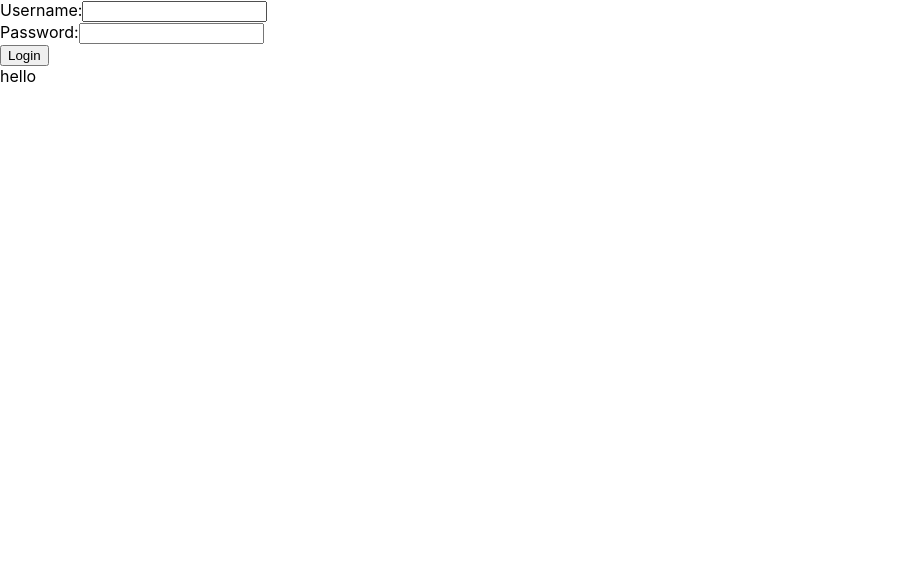
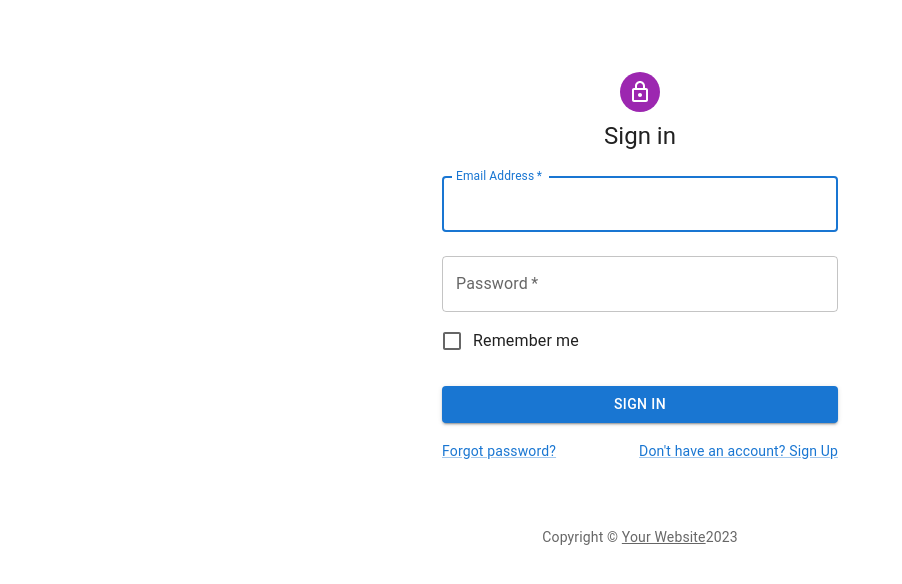
Before and after one commit to mahe1999mh/Project-Gallery, a React (Create React App) app in the folder my-app/: page / in a window 1280 px wide. Shown: the top 584 px of the page, without its empty margins (0-902 px from the left). Built offline with nearby package versions, Linux system fonts and the light colour scheme.

Commit message:
login updated

```diff
--- a/my-app/package.json
+++ b/my-app/package.json
@@ -3,6 +3,9 @@
   "version": "0.1.0",
   "private": true,
   "dependencies": {
+    "@emotion/react": "^11.11.1",
+    "@emotion/styled": "^11.11.0",
+    "@mui/material": "^5.14.18",
     "@reduxjs/toolkit": "^1.9.7",
     "@testing-library/jest-dom": "^5.17.0",
     "@testing-library/react": "^13.4.0",
@@ -10,6 +13,7 @@
     "react": "^18.2.0",
     "react-dom": "^18.2.0",
     "react-redux": "^8.1.3",
+    "react-router-dom": "^6.20.0",
     "react-scripts": "5.0.1",
     "web-vitals": "^2.1.4"
   },
--- a/my-app/src/App.js
+++ b/my-app/src/App.js
@@ -1,5 +1,5 @@
 import React from 'react';
-import LoginForm from './pages/auth/Login';
+import SignIn from './pages/auth/Login';
 
 const App = () => {
 
@@ -7,8 +7,7 @@ const App = () => {
 
   return (
     <div>
-      <LoginForm/>
-hello
+      <SignIn/>
   </div>
   );
 };
--- a/my-app/src/pages/auth/Login.jsx
+++ b/my-app/src/pages/auth/Login.jsx
@@ -1,18 +1,49 @@
-// LoginForm.js
+import React, { useState } from 'react';
+import Avatar from '@mui/material/Avatar';
+import Button from '@mui/material/Button';
+import CssBaseline from '@mui/material/CssBaseline';
+import TextField from '@mui/material/TextField';
+import FormControlLabel from '@mui/material/FormControlLabel';
+import Checkbox from '@mui/material/Checkbox';
+import Link from '@mui/material/Link';
+import Grid from '@mui/material/Grid';
+import Box from '@mui/material/Box';
+import LockOutlinedIcon from '@mui/icons-material/LockOutlined';
+import Typography from '@mui/material/Typography';
+import Container from '@mui/material/Container';
+import { createTheme, ThemeProvider } from '@mui/material/styles';
+import { useLoginMutation } from '../store/authApi';
+import CircularProgress from '@mui/material/CircularProgress';
 
-import React, { useState } from 'react';
-import { useLoginMutation } from '../store/authApi';
-import ExampleComponent from '../../ExampleComponent';
+function Copyright(props) {
+  return (
+    <Typography variant="body2" color="text.secondary" align="center" {...props}>
+      {'Copyright © '}
+      <Link color="inherit" href="https://mui.com/">
+        Your Website
+      </Link>
+      {new Date().getFullYear()}
+    </Typography>
+  );
+}
 
-const LoginForm = () => {
+const defaultTheme = createTheme();
+
+export default function SignIn() {
   const [formData, setFormData] = useState({
-    username: '',
+    email: '',
     password: '',
   });
 
-  const [login, { isLoading, error, data }] = useLoginMutation();
+  const [loginMutation, { isLoading, error, data }] = useLoginMutation({
+    onSuccess: (data) => {
+      // Handle success here, e.g., show a pop-up
+      console.log('Login successful!', data);
+      // You may use a state variable to manage the state of your pop-up
+      // Example: setSuccessPopup(true);
+    },
+  });
 
-  // console.log(data,"logindata" );
   const handleInputChange = (e) => {
     setFormData({
       ...formData,
@@ -22,42 +53,87 @@ const LoginForm = () => {
 
   const handleLogin = (e) => {
     e.preventDefault();
-
-    // Call the login mutation with the user-entered credentials
-    login(formData);
+    loginMutation({ username: formData.email, password: formData.password });
   };
 
+  console.log(data,formData,"data");
+
+if(isLoading){
+  <CircularProgress size={24} />
+}
   return (
-    <form onSubmit={handleLogin}>
-      <label>
-        Username:
-        <input
-          type="text"
-          name="username"
-          value={formData.username}
+    <ThemeProvider theme={defaultTheme}>
+      <Container component="main" maxWidth="xs">
+        <CssBaseline />
+        <Box
+          sx={{
+            marginTop: 8,
+            display: 'flex',
+            flexDirection: 'column',
+            alignItems: 'center',
+          }}
+        >
+          <Avatar sx={{ m: 1, bgcolor: 'secondary.main' }}>
+            <LockOutlinedIcon />
+          </Avatar>
+          <Typography component="h1" variant="h5">
+            Sign in
+          </Typography>
+          <Box component="form" onSubmit={handleLogin} noValidate sx={{ mt: 1 }}>
+            <TextField
+              margin="normal"
+              required
+              fullWidth
+              id="email"
+              label="Email Address"
+              name="email"
+              autoComplete="email"
+              autoFocus
+              value={formData.email}
               onChange={handleInputChange}
+            />
+            <TextField
+              margin="normal"
               required
-        />
-      </label>
-      <br />
-      <label>
-        Password:
-        <input
+              fullWidth
+              name="password"
+              label="Password"
               type="password"
-          name="password"
+              id="password"
+              autoComplete="current-password"
               value={formData.password}
               onChange={handleInputChange}
-          required
             />
-      </label>
-      <br />
-      <button type="submit" disabled={isLoading}>
-        {isLoading ? <ExampleComponent/> : 'Login'}
-      </button>
-      {error && <div>Error: {error.message}</div>}
-      {data && <div>Logged in as {login}</div>}
-    </form>
+            <FormControlLabel
+              control={<Checkbox value="remember" color="primary" />}
+              label="Remember me"
+            />
+            <Button
+              type="submit"
+              fullWidth
+              variant="contained"
+              sx={{ mt: 3, mb: 2 }}
+              disabled={isLoading}
+            >
+              {isLoading ? <CircularProgress size={24} /> : 'Sign In'}
+            </Button>
+
+            <Grid container>
+              <Grid item xs>
+                <Link href="#" variant="body2">
+                  Forgot password?
+                </Link>
+              </Grid>
+              <Grid item>
+                <Link href="#" variant="body2">
+                  {"Don't have an account? Sign Up"}
+                </Link>
+              </Grid>
+            </Grid>
+          </Box>
+        </Box>
+        <Copyright sx={{ mt: 8, mb: 4 }} />
+      </Container>
+    </ThemeProvider>
   );
-};
-
-export default LoginForm;
+}
--- a/my-app/src/pages/store/authApi.js
+++ b/my-app/src/pages/store/authApi.js
@@ -19,7 +19,3 @@ export const authApi = createApi({
 });
 
 export const { useLoginMutation } = authApi;
-
-export const selectToken = (state) => {
-  return state.authApi.endpoints.login.selectors.mutationResultSelector({}).data?.token;
-};
--- a/my-app/src/pages/store/projectsApi.js
+++ b/my-app/src/pages/store/projectsApi.js
@@ -1,6 +1,5 @@
 // projectsApi.js
 import { createApi, fetchBaseQuery } from '@reduxjs/toolkit/query/react';
-import { selectToken } from './authApi';
 
 export const projectsApi = createApi({
   reducerPath: 'projectsApi',
@@ -11,21 +10,7 @@ export const projectsApi = createApi({
       query: () => 'user/projects',
     }),
 
-    getProjectsAdmin: builder.query({
-      query: () => 'admin/projects',
-      transformHeaders: (headers, { getState }) => {
-        const token = selectToken(getState()); // Ensure selectToken returns an object with a 'token' property
 
-        console.log('Transforming Headers. Token:', token);
-
-        if (token) {
-          headers.set('Authorization', `Bearer ${token}`);
-          headers.set('Content-Type', 'application/json');
-        }
-
-        return headers;
-      },
-    }),
 
     createProjectUser: builder.mutation({
       // Define mutation configuration here
--- a/package.json
+++ b/package.json
@@ -12,6 +12,9 @@
   "author": "",
   "license": "ISC",
   "dependencies": {
+    "@emotion/react": "^11.11.1",
+    "@emotion/styled": "^11.11.0",
+    "@mui/material": "^5.14.18",
     "bcrypt": "^5.1.1",
     "body-parser": "^1.20.2",
     "cors": "^2.8.5",
@@ -19,7 +22,8 @@
     "jsonwebtoken": "^9.0.2",
     "mysql": "^2.18.1",
     "mysql2": "^3.6.3",
-    "nodemon": "^3.0.1"
+    "nodemon": "^3.0.1",
+    "react-router-dom": "^6.20.0"
   },
   "devDependencies": {
     "concurrently": "^8.2.2"
```
Also changed, not shown: 2 other files (tests, documents, lock files or other folders). Lines whose indentation alone changed are shown as unchanged.
